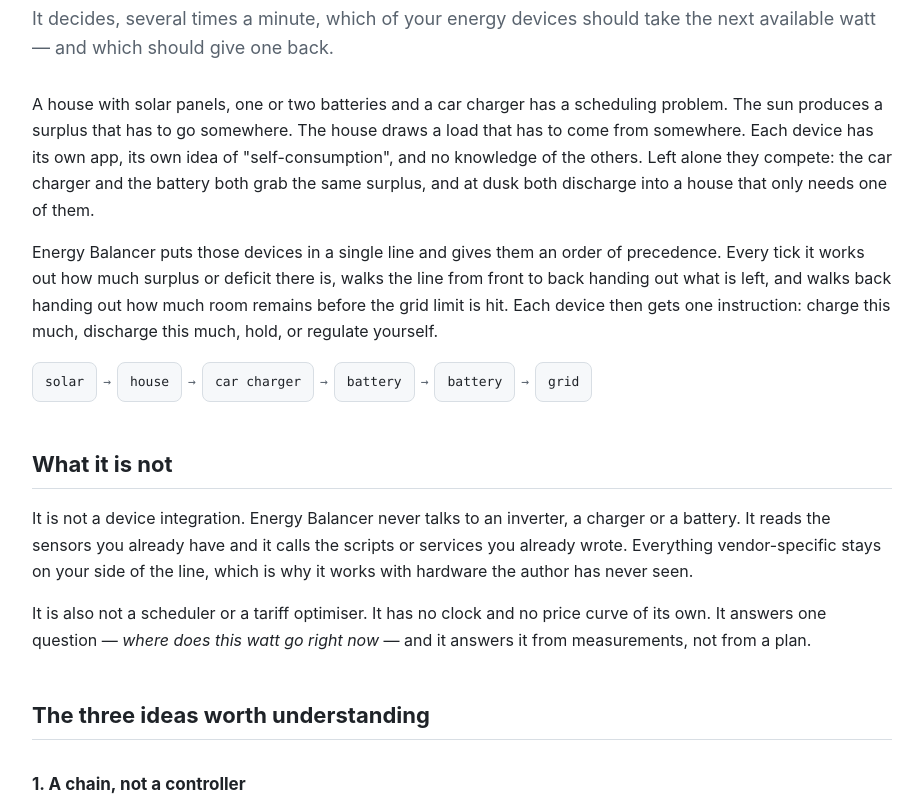
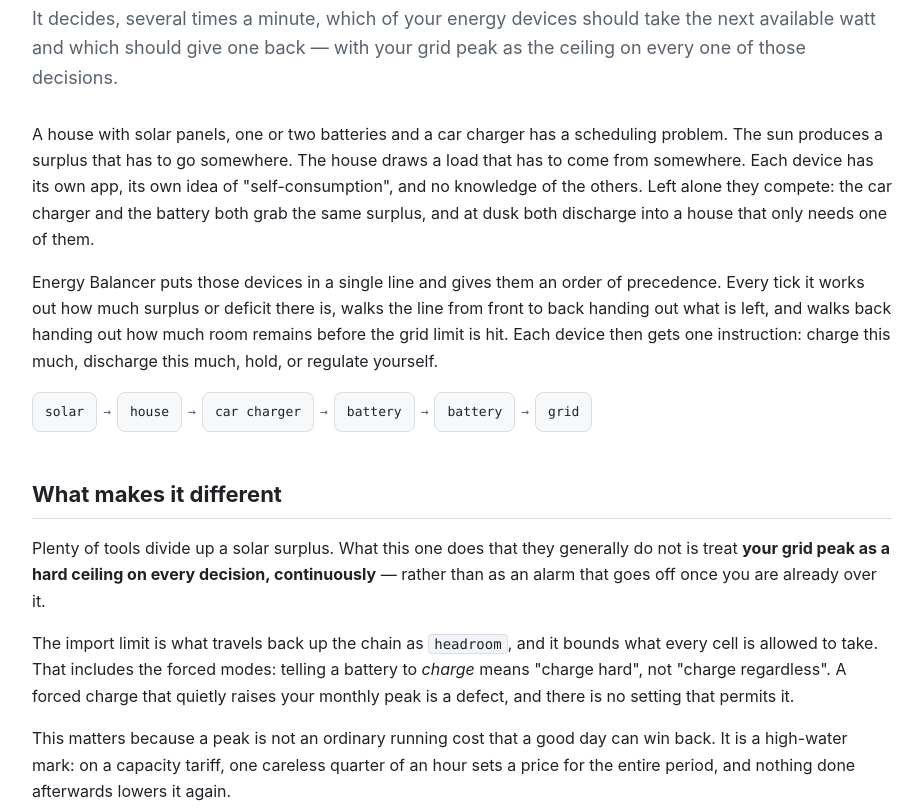
Before and after one commit to jebeke65/ha-energy-balancer, a plain HTML site: page docs/index.html in a window 1280 px wide. Shown: the part 187-999 px from the top of the page, without its empty margins (178-1101 px from the left). Drawn offline with Linux system fonts and the light colour scheme.

Commit message:
Lead with peak protection, and show the chain
The one-line summary said the integration decides where the next watt goes,
which is true of a fair number of tools. What is uncommon is that the grid
import limit bounds every decision continuously, forced modes included, rather
than raising an alarm once the peak has already been set. That is now the first
thing the README and the docs landing page say, with a section explaining why a
peak is different from an ordinary running cost.

Adds docs/images/chain.png: a screenshot of the chain card showing rest passed
down, headroom passed back up unchanged at 3498 W, and two batteries sharing a
position as one tier. It explains the model better than the prose did, so it now
sits in both the README and the concepts page.

```diff
--- a/docs/index.html
+++ b/docs/index.html
@@ -29,8 +29,9 @@
 
 <h1>What Energy Balancer does</h1>
 <p class="lead">
-  It decides, several times a minute, which of your energy devices should take the
-  next available watt — and which should give one back.
+  It decides, several times a minute, which of your energy devices should take the next
+  available watt and which should give one back — with your grid peak as the ceiling on
+  every one of those decisions.
 </p>
 
 <p>
@@ -58,6 +59,28 @@
   <span class="cell">battery</span><span class="arrow">→</span>
   <span class="cell">grid</span>
 </div>
+
+<h2>What makes it different</h2>
+
+<p>
+  Plenty of tools divide up a solar surplus. What this one does that they generally do
+  not is treat <strong>your grid peak as a hard ceiling on every decision, continuously</strong>
+  — rather than as an alarm that goes off once you are already over it.
+</p>
+
+<p>
+  The import limit is what travels back up the chain as <code>headroom</code>, and it
+  bounds what every cell is allowed to take. That includes the forced modes: telling a
+  battery to <em>charge</em> means "charge hard", not "charge regardless". A forced
+  charge that quietly raises your monthly peak is a defect, and there is no setting that
+  permits it.
+</p>
+
+<p>
+  This matters because a peak is not an ordinary running cost that a good day can win
+  back. It is a high-water mark: on a capacity tariff, one careless quarter of an hour
+  sets a price for the entire period, and nothing done afterwards lowers it again.
+</p>
 
 <h2>What it is not</h2>
 
```
Also changed, not shown: docs/concepts.html (+18 -0 lines), docs/images/chain.png (added), 1 other file.
